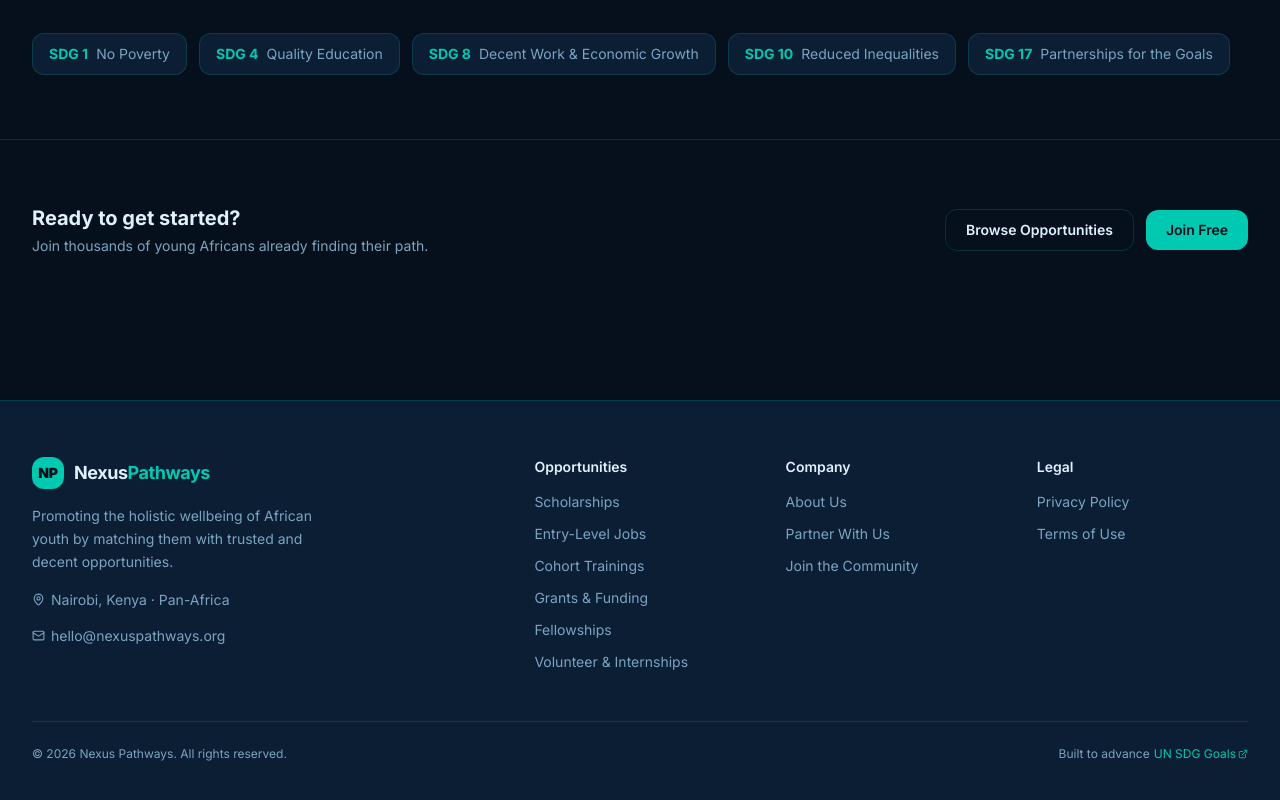
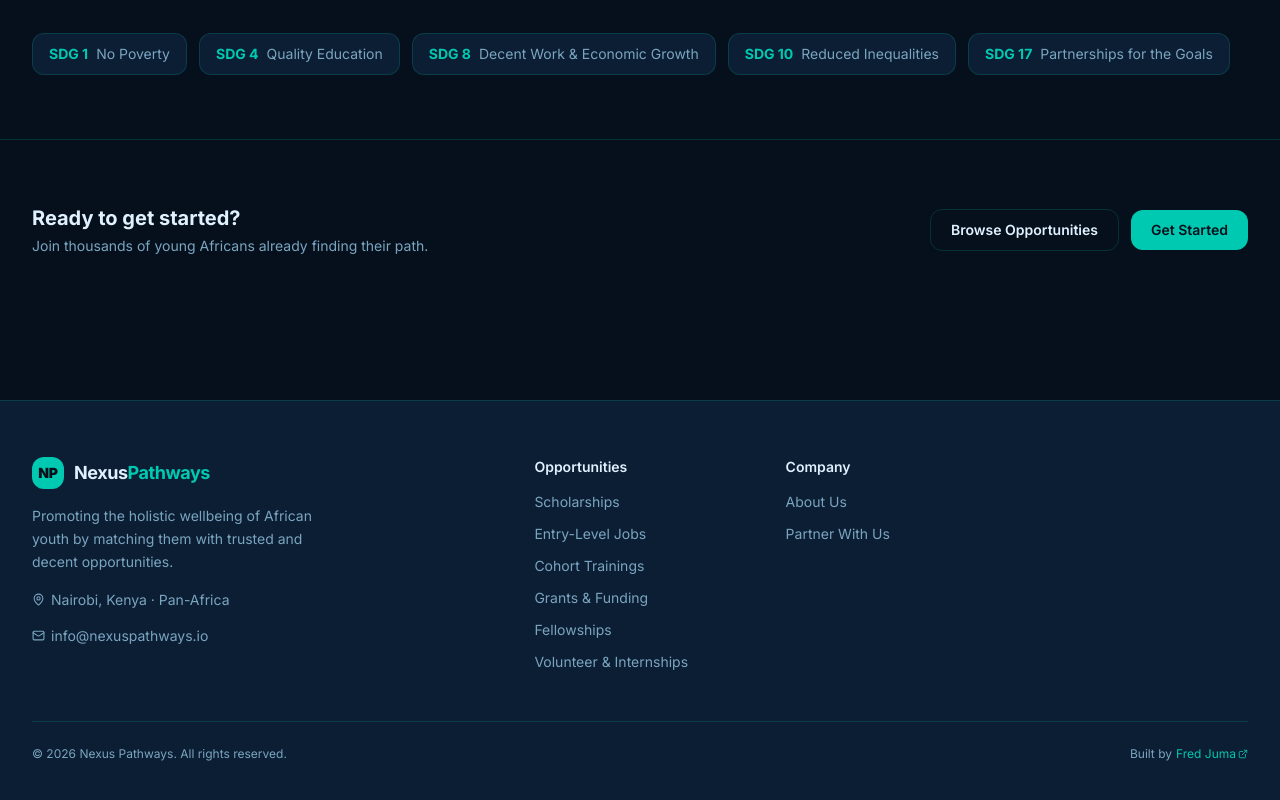
Before and after one commit to rennoxm/nexuspathways, a Next.js app: page /about in a window 1280 px wide. Shown: the part 1620-2420 px from the top of the page. Built offline with nearby package versions, Linux system fonts and the light colour scheme.

Commit message:
changed web wording and wire dummy auth modal to all buttons

```diff
--- a/app/about/page.tsx
+++ b/app/about/page.tsx
@@ -146,8 +146,8 @@ export default function AboutPage() {
               <Link href="/opportunities" className="btn-outline text-sm font-semibold px-5 py-2.5 rounded-lg">
                 Browse Opportunities
               </Link>
-              <Link href="/auth/signup" className="btn-primary text-sm font-semibold px-5 py-2.5 rounded-lg">
-                Join Free
+              <Link href="/onboard/youth" className="btn-primary text-sm font-semibold px-5 py-2.5 rounded-lg">
+                Get Started
               </Link>
             </div>
           </div>
--- a/components/home/CommunityCTA.tsx
+++ b/components/home/CommunityCTA.tsx
@@ -53,10 +53,10 @@ export function CommunityCTA() {
 
             <div className="flex items-center gap-4 pt-1">
               <Link
-                href="/auth/signup"
+                href="/onboard/youth"
                 className="btn-primary inline-flex items-center gap-2 text-sm px-5 py-2.5 rounded-xl"
               >
-                Join Free <ArrowRight size={14} />
+                Get Started <ArrowRight size={14} />
               </Link>
               <Link
                 href="/opportunities"
--- a/components/layout/Footer.tsx
+++ b/components/layout/Footer.tsx
@@ -12,13 +12,8 @@ const footerLinks = {
   ],
   Company: [
     { label: "About Us", href: "/about" },
-    { label: "Partner With Us", href: "/partner" },
-    { label: "Join the Community", href: "/auth/signup" },
-  ],
-  Legal: [
-    { label: "Privacy Policy", href: "/privacy" },
-    { label: "Terms of Use", href: "/terms" },
-  ],
+    { label: "Partner With Us", href: "/partner" }
+  ]
 };
 
 export function Footer() {
@@ -45,8 +40,8 @@ export function Footer() {
             </div>
             <div className="flex items-center gap-1.5 text-sm text-muted-foreground">
               <Mail size={13} />
-              <a href="mailto:hello@nexuspathways.org" className="hover:text-primary transition-colors">
-                hello@nexuspathways.org
+              <a href="mailto:info@nexuspathways.io" className="hover:text-primary transition-colors">
+                info@nexuspathways.io
               </a>
             </div>
           </div>
@@ -76,14 +71,14 @@ export function Footer() {
             &copy; {new Date().getFullYear()} Nexus Pathways. All rights reserved.
           </p>
           <p className="text-xs text-muted-foreground flex items-center gap-1">
-            Built to advance{" "}
+            Built by{" "}
             <a
-              href="https://sdgs.un.org"
+              href="https://jumaportfolio.netlify.app/.com/FredJuma"
               target="_blank"
               rel="noopener noreferrer"
               className="text-primary hover:underline inline-flex items-center gap-0.5"
             >
-              UN SDG Goals <ExternalLink size={10} />
+              Fred Juma <ExternalLink size={10} />
             </a>
           </p>
         </div>
--- a/components/layout/Navbar.tsx
+++ b/components/layout/Navbar.tsx
@@ -74,7 +74,7 @@ export function Navbar() {
             href="/onboard/youth"
             className="btn-primary text-sm px-4 py-2 rounded-lg"
           >
-            Join Free
+            Get Started
           </Link>
         </div>
 
@@ -128,7 +128,7 @@ export function Navbar() {
               onClick={() => setMenuOpen(false)}
               className="btn-primary text-sm flex-1 text-center py-2 rounded-lg"
             >
-              Join Free
+              Get Started
             </Link>
           </div>
         </div>
```
